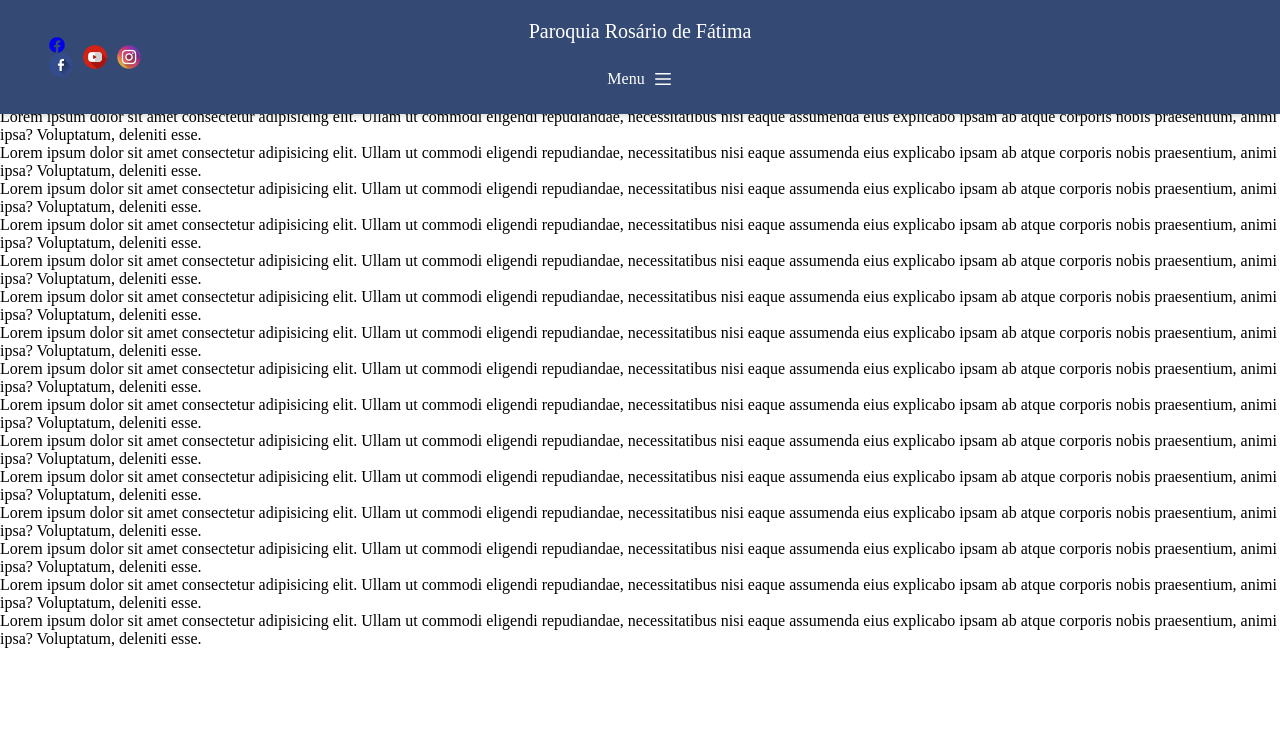
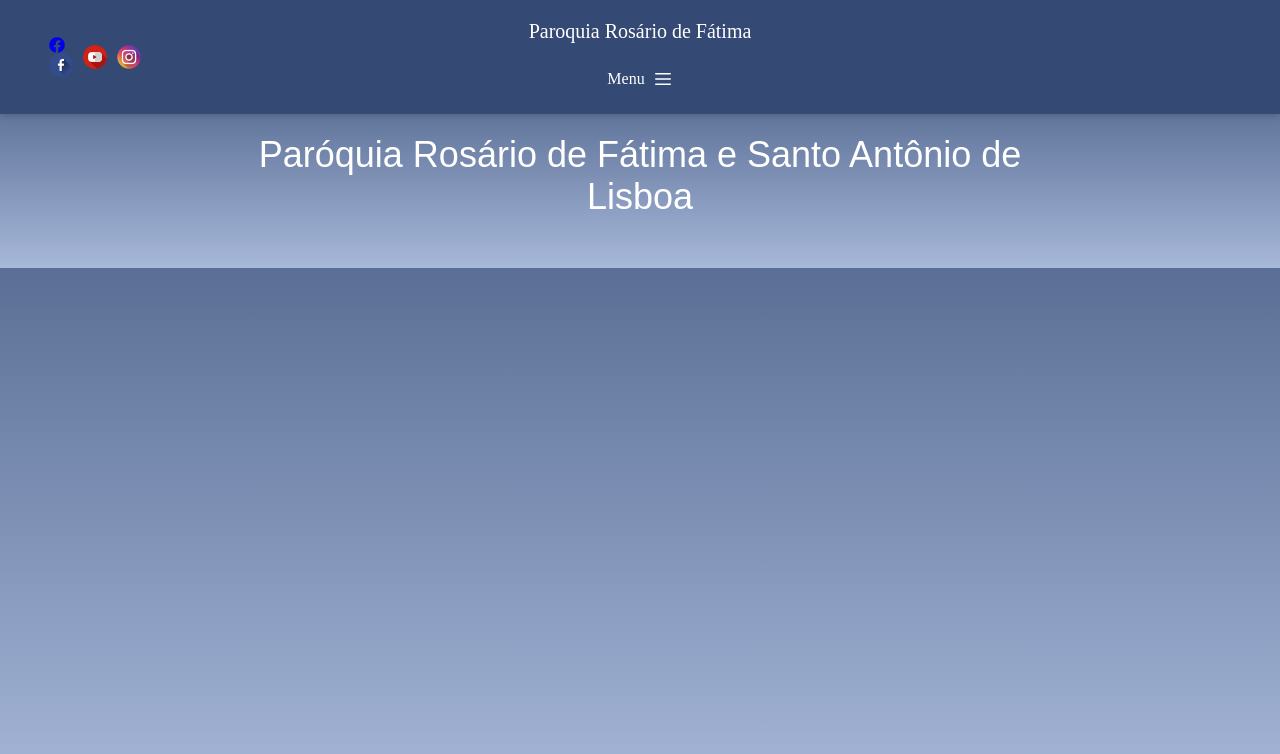
Before and after one commit to CaioLopesCM/Siteparoquia, a plain HTML site: page Home.html in a window 1280 px wide. Drawn offline with Linux system fonts and the light colour scheme.

Commit message:
mudancas

```diff
--- a/Home.html
+++ b/Home.html
@@ -10,7 +10,7 @@
 </head>
 <body>
 <div id="main-body" class="flex flex-col h-full overflow-y-auto overflow-x-hidden smooth-scroll transition-all fixed-header" style="font-family:'Quattrocento', serif;font-weight:400">
-    <header id="website-header fixo" class="!z-[2000] sticky top-0 transition-colors shadow-md" style="background-color: rgb(52, 73, 115); color: rgb(255, 255, 255);">    <div class="grid items-center lg:gap-6 xl:gap-10 mx-auto pt-4 pb-4 px-6 lg:px-12" style="grid-template-columns:1fr auto 1fr">
+    <header id="website-header fixo" class="!z-[2000] sticky top-0 transition-colors shadow-md" style="background-color:  rgb(52, 73, 115); color: rgb(255, 255, 255);">    <div class="grid items-center lg:gap-6 xl:gap-10 mx-auto pt-4 pb-4 px-6 lg:px-12" style="grid-template-columns:1fr auto 1fr">
         <div class="lg:w-auto whitespace-nowrap">
             <ul class="lg:flex items-center gap-x-4 gap-y-2 flex-wrap hidden">
             <li><a href="https://www.facebook.com/seu-usuario" target="_blank"><i class="fab fa-facebook">
@@ -43,26 +43,22 @@
     </div>
 </div>
     </header>
-    <p>Lorem ipsum dolor sit amet consectetur adipisicing elit. Ullam ut commodi eligendi repudiandae, necessitatibus nisi eaque assumenda eius explicabo ipsam ab atque corporis nobis praesentium, animi ipsa? Voluptatum, deleniti esse.</p>
-    <p>Lorem ipsum dolor sit amet consectetur adipisicing elit. Ullam ut commodi eligendi repudiandae, necessitatibus nisi eaque assumenda eius explicabo ipsam ab atque corporis nobis praesentium, animi ipsa? Voluptatum, deleniti esse.</p>
-    <p>Lorem ipsum dolor sit amet consectetur adipisicing elit. Ullam ut commodi eligendi repudiandae, necessitatibus nisi eaque assumenda eius explicabo ipsam ab atque corporis nobis praesentium, animi ipsa? Voluptatum, deleniti esse.</p>
-    <p>Lorem ipsum dolor sit amet consectetur adipisicing elit. Ullam ut commodi eligendi repudiandae, necessitatibus nisi eaque assumenda eius explicabo ipsam ab atque corporis nobis praesentium, animi ipsa? Voluptatum, deleniti esse.</p>
-    <p>Lorem ipsum dolor sit amet consectetur adipisicing elit. Ullam ut commodi eligendi repudiandae, necessitatibus nisi eaque assumenda eius explicabo ipsam ab atque corporis nobis praesentium, animi ipsa? Voluptatum, deleniti esse.</p>
-    <p>Lorem ipsum dolor sit amet consectetur adipisicing elit. Ullam ut commodi eligendi repudiandae, necessitatibus nisi eaque assumenda eius explicabo ipsam ab atque corporis nobis praesentium, animi ipsa? Voluptatum, deleniti esse.</p>
-    <p>Lorem ipsum dolor sit amet consectetur adipisicing elit. Ullam ut commodi eligendi repudiandae, necessitatibus nisi eaque assumenda eius explicabo ipsam ab atque corporis nobis praesentium, animi ipsa? Voluptatum, deleniti esse.</p>
-    <p>Lorem ipsum dolor sit amet consectetur adipisicing elit. Ullam ut commodi eligendi repudiandae, necessitatibus nisi eaque assumenda eius explicabo ipsam ab atque corporis nobis praesentium, animi ipsa? Voluptatum, deleniti esse.</p>
-    <p>Lorem ipsum dolor sit amet consectetur adipisicing elit. Ullam ut commodi eligendi repudiandae, necessitatibus nisi eaque assumenda eius explicabo ipsam ab atque corporis nobis praesentium, animi ipsa? Voluptatum, deleniti esse.</p>
-    <p>Lorem ipsum dolor sit amet consectetur adipisicing elit. Ullam ut commodi eligendi repudiandae, necessitatibus nisi eaque assumenda eius explicabo ipsam ab atque corporis nobis praesentium, animi ipsa? Voluptatum, deleniti esse.</p>
-    <p>Lorem ipsum dolor sit amet consectetur adipisicing elit. Ullam ut commodi eligendi repudiandae, necessitatibus nisi eaque assumenda eius explicabo ipsam ab atque corporis nobis praesentium, animi ipsa? Voluptatum, deleniti esse.</p>
-    <p>Lorem ipsum dolor sit amet consectetur adipisicing elit. Ullam ut commodi eligendi repudiandae, necessitatibus nisi eaque assumenda eius explicabo ipsam ab atque corporis nobis praesentium, animi ipsa? Voluptatum, deleniti esse.</p>
-    <p>Lorem ipsum dolor sit amet consectetur adipisicing elit. Ullam ut commodi eligendi repudiandae, necessitatibus nisi eaque assumenda eius explicabo ipsam ab atque corporis nobis praesentium, animi ipsa? Voluptatum, deleniti esse.</p>
-    <p>Lorem ipsum dolor sit amet consectetur adipisicing elit. Ullam ut commodi eligendi repudiandae, necessitatibus nisi eaque assumenda eius explicabo ipsam ab atque corporis nobis praesentium, animi ipsa? Voluptatum, deleniti esse.</p>
-    <p>Lorem ipsum dolor sit amet consectetur adipisicing elit. Ullam ut commodi eligendi repudiandae, necessitatibus nisi eaque assumenda eius explicabo ipsam ab atque corporis nobis praesentium, animi ipsa? Voluptatum, deleniti esse.</p>
-    <p>Lorem ipsum dolor sit amet consectetur adipisicing elit. Ullam ut commodi eligendi repudiandae, necessitatibus nisi eaque assumenda eius explicabo ipsam ab atque corporis nobis praesentium, animi ipsa? Voluptatum, deleniti esse.</p>
-    <p>Lorem ipsum dolor sit amet consectetur adipisicing elit. Ullam ut commodi eligendi repudiandae, necessitatibus nisi eaque assumenda eius explicabo ipsam ab atque corporis nobis praesentium, animi ipsa? Voluptatum, deleniti esse.</p>
-    <p>Lorem ipsum dolor sit amet consectetur adipisicing elit. Ullam ut commodi eligendi repudiandae, necessitatibus nisi eaque assumenda eius explicabo ipsam ab atque corporis nobis praesentium, animi ipsa? Voluptatum, deleniti esse.</p>
-
-
+    <section class="relative">
+        <div id="banner-0" data-text-color="#FFFFFF" class="flex-shrink-0 flex relative break-word items-start" data-combine-with-header="true" style="min-height: calc(134px); margin-top: -120px; padding-top: 120px; z-index: 39;">
+            <div class="absolute inset-0 pointer-events-none">
+                <div class="absolute inset-0 z-10" style="background-image: linear-gradient(rgb(52, 73, 115), rgb(167, 184, 217));"></div></div>
+                <div class="relative z-10 container mx-auto pt-0 pb-0">
+                <div class="max-w-3xl text-center mx-auto">
+            <h2 class="mb-6 break-word text-center heading-xlarge" style="color: rgb(255, 255, 255); font-family: Oswald, sans-serif; font-weight: 400;">
+                Paróquia Rosário de Fátima e Santo Antônio de Lisboa </h2>
+        </div></div></div></section>
+        <div id="banner-0" data-text-color="#FFFFFF" class="flex-shrink-0 flex relative break-word items-start" data-combine-with-header="true" style="min-height: calc(134px); margin-top: -120px; padding-top: 120px; z-index: 39;">
+            <div class="absolute inset-0 pointer-events-none"><div class="absolute inset-0 z-10" style="background-image: linear-gradient(rgb(52, 73, 115), rgb(167, 184, 217));"></div></div>
+            <div class="relative z-10 container mx-auto pt-0 pb-0"><div class="max-w-3xl text-center mx-auto">
+                <h2 class="mb-6 break-word text-center heading-xlarge" style="color: rgb(255, 255, 255); font-family: Oswald, sans-serif; font-weight: 400;">
+                Paróquia Rosário de Fátima e Santo Antônio de Lisboa</h2></div></div></div>
+                <div class="absolute inset-0 pointer-events-none"><div class="absolute inset-0 z-10" style="background-image: linear-gradient(rgb(52, 73, 115), rgb(167, 184, 217));"></div></div>
+    </section>
 </div>
 </body>
 </html>
```
Also changed, not shown: style.css.
